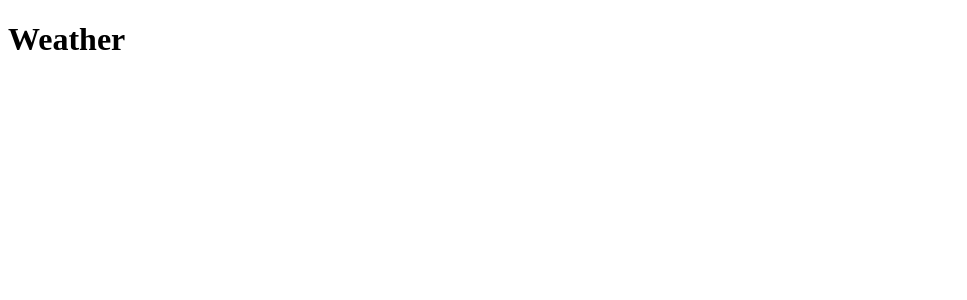
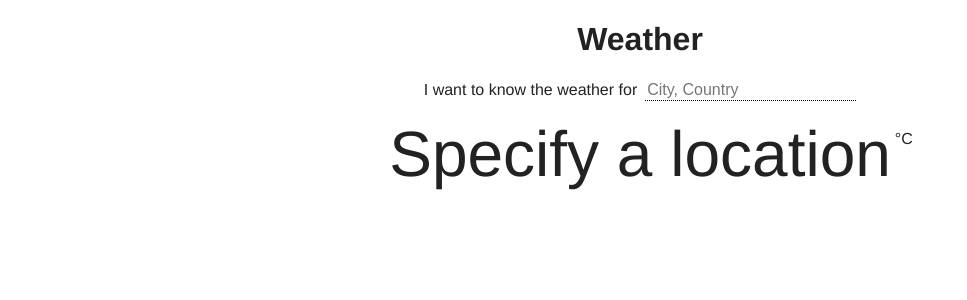
Before and after one commit to oyin-k/weather-app-class, a React (Create React App) app: page / in a window 1280 px wide. Shown: the top 300 px of the page, without its empty margins (0-967 px from the left). Built offline with nearby package versions, Linux system fonts and the light colour scheme.

Commit message:
Temperature info showing

```diff
--- a/package.json
+++ b/package.json
@@ -8,9 +8,11 @@
   ],
   "main": "src/index.js",
   "dependencies": {
+    "axios": "0.19.2",
     "react": "16.12.0",
     "react-dom": "16.12.0",
-    "react-scripts": "3.0.1"
+    "react-scripts": "3.0.1",
+    "xhr": "2.5.0"
   },
   "devDependencies": {
     "typescript": "3.8.3"
--- a/public/index.html
+++ b/public/index.html
@@ -1,16 +1,18 @@
 <!DOCTYPE html>
 <html lang="en">
-
   <head>
-	<meta charset="utf-8">
-	<meta name="viewport" content="width=device-width, initial-scale=1, shrink-to-fit=no">
-	<meta name="theme-color" content="#000000">
+    <meta charset="utf-8" />
+    <meta
+      name="viewport"
+      content="width=device-width, initial-scale=1, shrink-to-fit=no"
+    />
+    <meta name="theme-color" content="#000000" />
     <!--
       manifest.json provides metadata used when your web app is added to the
       homescreen on Android. See https://developers.google.com/web/fundamentals/engage-and-retain/web-app-manifest/
     -->
-	<link rel="manifest" href="%PUBLIC_URL%/manifest.json">
-	<link rel="shortcut icon" href="%PUBLIC_URL%/favicon.ico">
+    <link rel="manifest" href="%PUBLIC_URL%/manifest.json" />
+    <link rel="shortcut icon" href="%PUBLIC_URL%/favicon.ico" />
     <!--
       Notice the use of %PUBLIC_URL% in the tags above.
       It will be replaced with the URL of the `public` folder during the build.
@@ -39,5 +41,4 @@
       To create a production bundle, use `npm run build` or `yarn build`.
     -->
   </body>
-
 </html>
--- a/src/App.js
+++ b/src/App.js
@@ -1,9 +1,79 @@
 import React from "react";
 import "./styles.css";
+// import xhr from "xhr";
+import axios from "axios";
 
+const API_KEY = "174d161dfbb8a393b67f068baa6fb28b";
 class App extends React.Component {
+  state = {
+    location: "",
+    data: {}
+  };
+
+  fetchData = e => {
+    e.preventDefault();
+
+    if (!API_KEY) {
+      console.log("Enter your API_KEY and the enter location");
+      return;
+    }
+
+    let location = encodeURIComponent(this.state.location);
+    let urlPrefix =
+      "https://cors-anywhere.herokuapp.com/http://api.openweathermap.org/data/2.5/forecast?q=";
+    let urlSuffix = "&APPID=" + API_KEY + "&units=metric";
+
+    let url = urlPrefix + location + urlSuffix;
+
+    axios({
+      method: "POST",
+      url: url,
+      headers: {
+        "Content-Type": "application/x-www-form-urlencoded"
+        // "Access-Control-Allow-Origin": "*"
+      }
+    })
+      .then(res => {
+        const data = res.data;
+        this.setState({ data: data });
+        console.log(data);
+      })
+      .catch(error => {
+        console.log(error);
+      });
+  };
+
+  changeLocation = e => {
+    this.setState({
+      location: e.target.value
+    });
+  };
+
   render() {
-    return <h1>Weather</h1>;
+    let currentTemp = "Specify a location";
+    if (this.state.data.list) {
+      currentTemp = this.state.data.list[0].main.temp;
+    }
+    return (
+      <div>
+        <h1>Weather</h1>
+        <form onSubmit={this.fetchData}>
+          <label>
+            I want to know the weather for
+            <input
+              placeholder={"City, Country"}
+              type="text"
+              value={this.state.location}
+              onChange={this.changeLocation}
+            />
+          </label>
+        </form>
+        <p className="temp-wrapper">
+          <span className="temp">{currentTemp}</span>
+          <span className="temp-symbol">°C</span>
+        </p>
+      </div>
+    );
   }
 }
 
--- a/src/styles.css
+++ b/src/styles.css
@@ -1,4 +1,49 @@
-.App {
-  font-family: sans-serif;
+body {
+  font-family: Helvetica, Arial, sans-serif;
+  font-size: 16px;
+  color: #222;
+}
+
+h1 {
   text-align: center;
 }
+
+form {
+  text-align: center;
+}
+
+input {
+  border: none;
+  border-bottom: 1px dotted black;
+  margin-left: 0.5em;
+  font-size: 1em;
+  outline: none;
+}
+
+.wrapper {
+  max-width: 680px;
+  margin: 0 auto;
+}
+
+.temp-wrapper {
+  text-align: center;
+  position: relative;
+}
+
+.temp {
+  font-size: 64px;
+}
+
+.temp-symbol {
+  position: absolute;
+  top: 13px;
+  margin-left: 4px;
+}
+
+.temp-date {
+  position: absolute;
+  bottom: -1em;
+  left: 50%;
+  transform: translateX(-50%);
+  color: rgba(0, 0, 0, 0.5);
+}
```
Lines whose indentation alone changed are shown as unchanged.
